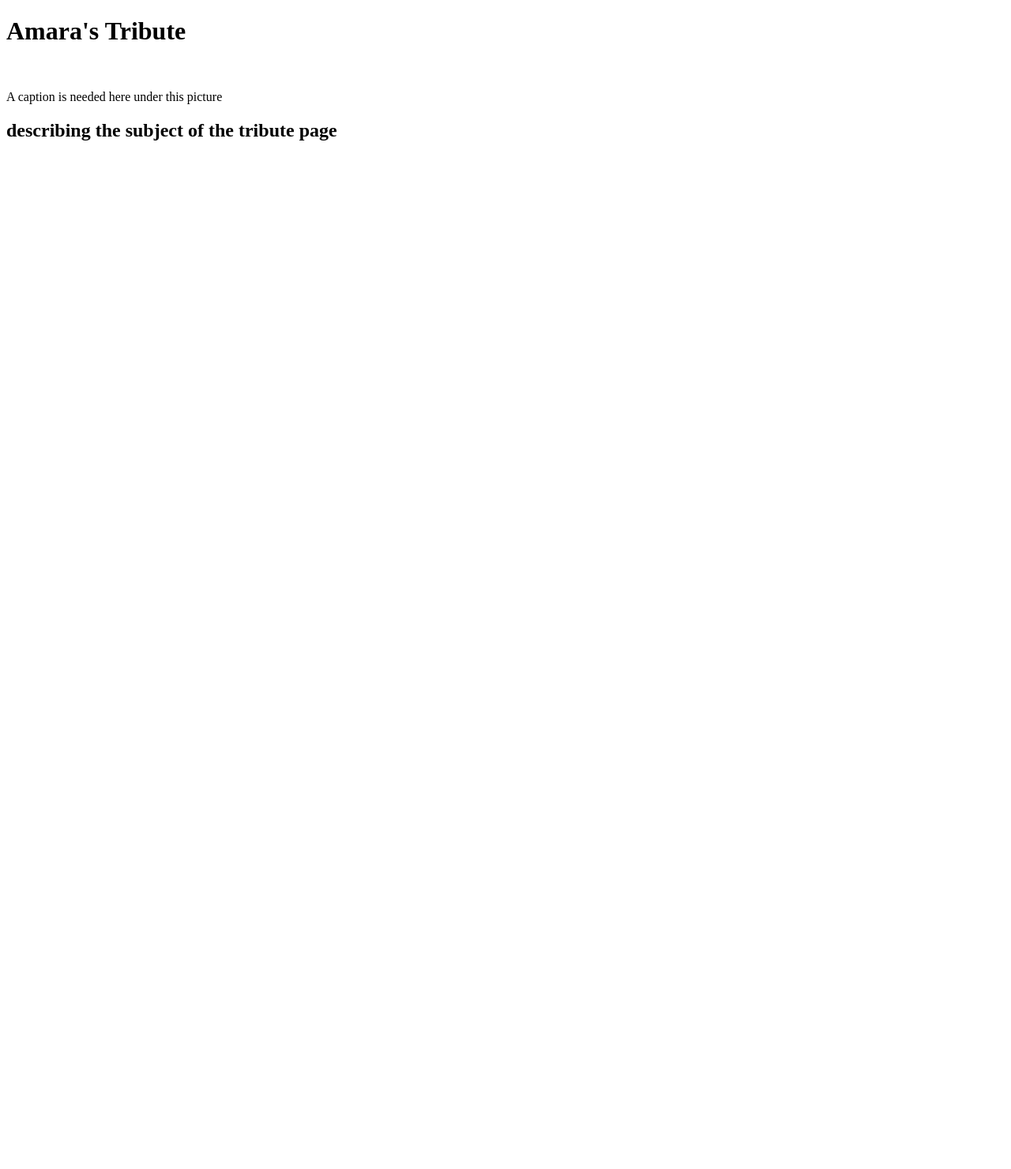
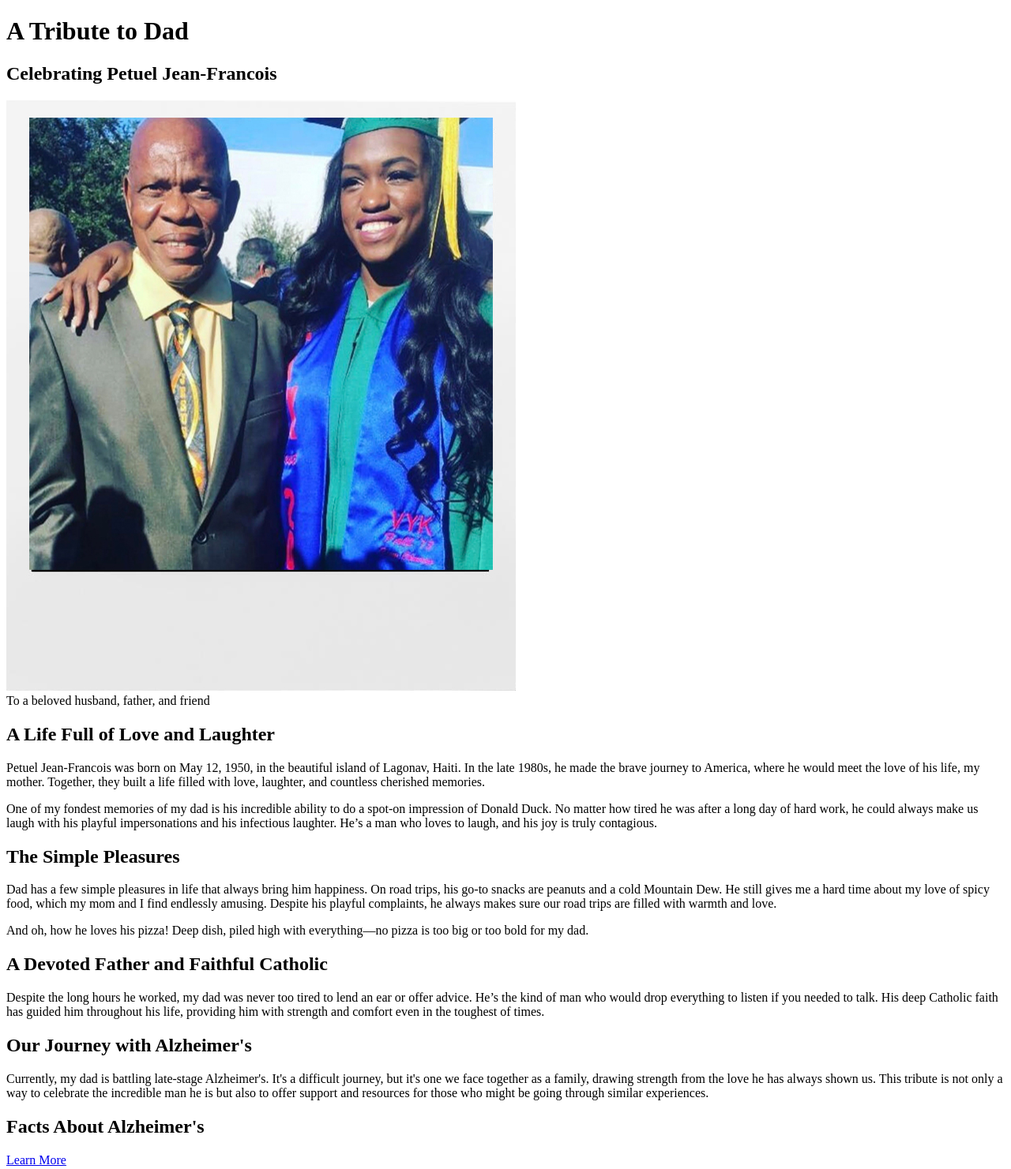
Before and after one commit to Jud1th1/tribute-page, a plain HTML site: page index.html in a window 1280 px wide. Shown: the whole page at 79% size. Before the commit the page ends 800 px from the top, so only its background shows below. Drawn offline with Linux system fonts and the light colour scheme; a web font is replaced by a local one.

Commit message:
saving progress

```diff
--- a/index.html
+++ b/index.html
@@ -6,18 +6,39 @@
 <meta name="viewport" content="width=device-width, initial-scale=1.0">
 <meta name="description" content="Free Web tutorials">
 <link rel="stylesheet" href="styles.css">
+<link rel="preconnect" href="https://fonts.googleapis.com">
+<link rel="preconnect" href="https://fonts.gstatic.com" crossorigin>
+<link href="https://fonts.googleapis.com/css2?family=DM+Serif+Text:ital@0;1&display=swap" rel="stylesheet">
 </head>
 
 <body>
 <main id="main">
-    <h1 id="title">Amara's Tribute</h1>
+    <h1 id="title">A Tribute to Dad</h1>
+    <h2>Celebrating Petuel Jean-Francois</h2>
     <div id="img-div">
-        <img id="image">
-        <p id="img-caption">A caption is needed here under this picture</p>
-    </div id="tribute-info">
-        <h2>describing the subject of the tribute page</h2>
+        <img id="image" src="graddad.jpg" alt="picture of petuel">
+        <figcaption id="img-caption">To a beloved husband, father, and friend</figcaption>
+    </div>
+
+    <div id="tribute-info">
+        <h2>A Life Full of Love and Laughter</h2>
+        <p>Petuel Jean-Francois was born on May 12, 1950, in the beautiful island of Lagonav, Haiti. In the late 1980s, he made the brave journey to America, where he would meet the love of his life, my mother. Together, they built a life filled with love, laughter, and countless cherished memories.</p>
+        <p>One of my fondest memories of my dad is his incredible ability to do a spot-on impression of Donald Duck. No matter how tired he was after a long day of hard work, he could always make us laugh with his playful impersonations and his infectious laughter. He’s a man who loves to laugh, and his joy is truly contagious.</p>
+
+        <h2>The Simple Pleasures</h2>
+        <p>Dad has a few simple pleasures in life that always bring him happiness. On road trips, his go-to snacks are peanuts and a cold Mountain Dew. He still gives me a hard time about my love of spicy food, which my mom and I find endlessly amusing. Despite his playful complaints, he always makes sure our road trips are filled with warmth and love.</p>
+        <p>And oh, how he loves his pizza! Deep dish, piled high with everything—no pizza is too big or too bold for my dad.</p>
+
+        <h2>A Devoted Father and Faithful Catholic</h2>
+        <p>Despite the long hours he worked, my dad was never too tired to lend an ear or offer advice. He’s the kind of man who would drop everything to listen if you needed to talk. His deep Catholic faith has guided him throughout his life, providing him with strength and comfort even in the toughest of times.</p>
+
+        <h2>Our Journey with Alzheimer's</h2>
+        <p>Currently, my dad is battling late-stage Alzheimer's. It's a difficult journey, but it's one we face together as a family, drawing strength from the love he has always shown us. This tribute is not only a way to celebrate the incredible man he is but also to offer support and resources for those who might be going through similar experiences.</p>
+    </div>
+
     <div>
-
+        <h2>Facts About Alzheimer's</h2>
+        <a id="tribute-link" href="https://www.alz.org/research" target="_blank">Learn More</a>
     </div>
 </main>
 </body>
--- a/styles.css
+++ b/styles.css
@@ -0,0 +1,12 @@
+*{
+
+}
+
+main{
+}
+
+#img-div{
+    max-width: 100%;
+    display: block;
+    height: auto;
+}
```
Also changed, not shown: graddad.jpg (added).
